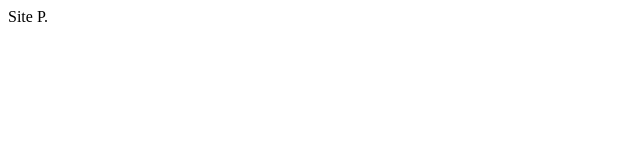
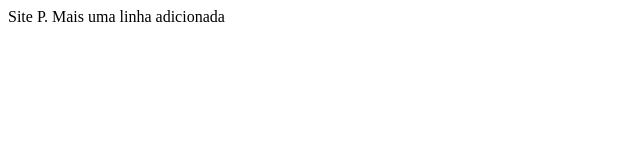
Before and after one commit to hellophmorais/PH, a plain HTML site: page index.html in a window 1280 px wide. Shown: the whole page, without its empty margins (0-640 px from the left). Drawn offline with Linux system fonts and the light colour scheme.

```diff
--- a/index.html
+++ b/index.html
@@ -7,5 +7,6 @@
 </head>
 <body>
     Site P.
+    Mais uma linha adicionada
 </body>
 </html>
```
Also changed, not shown: ph.html (added), 1 other file.
